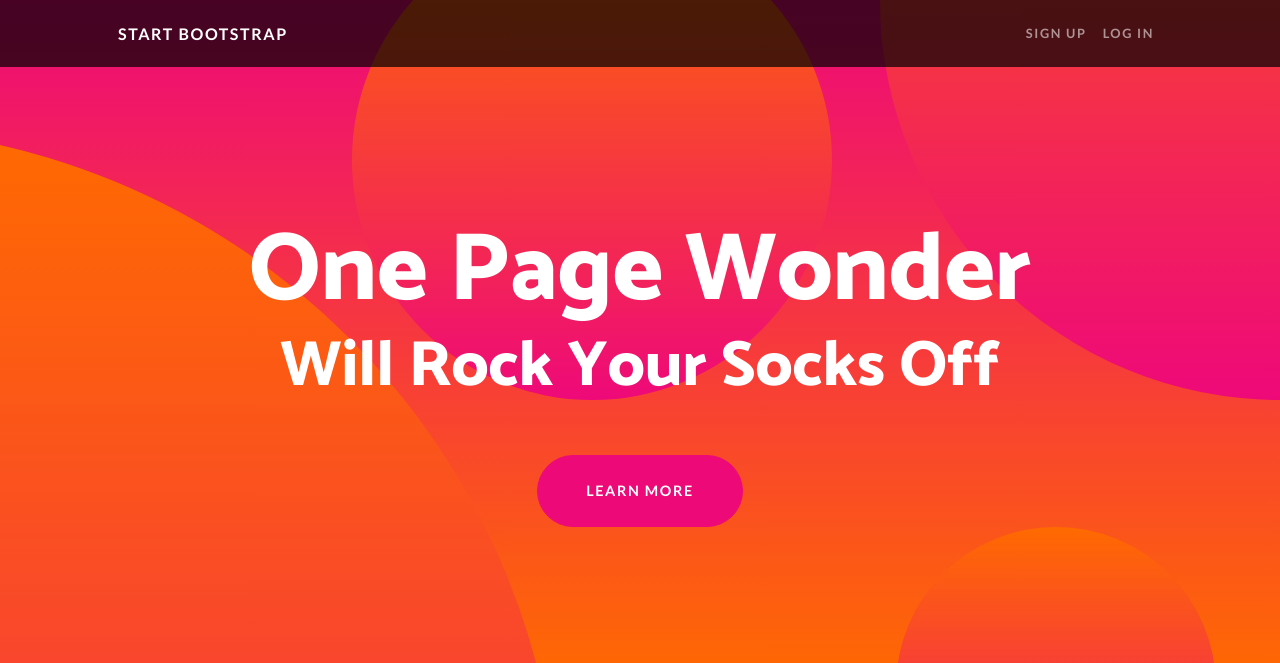
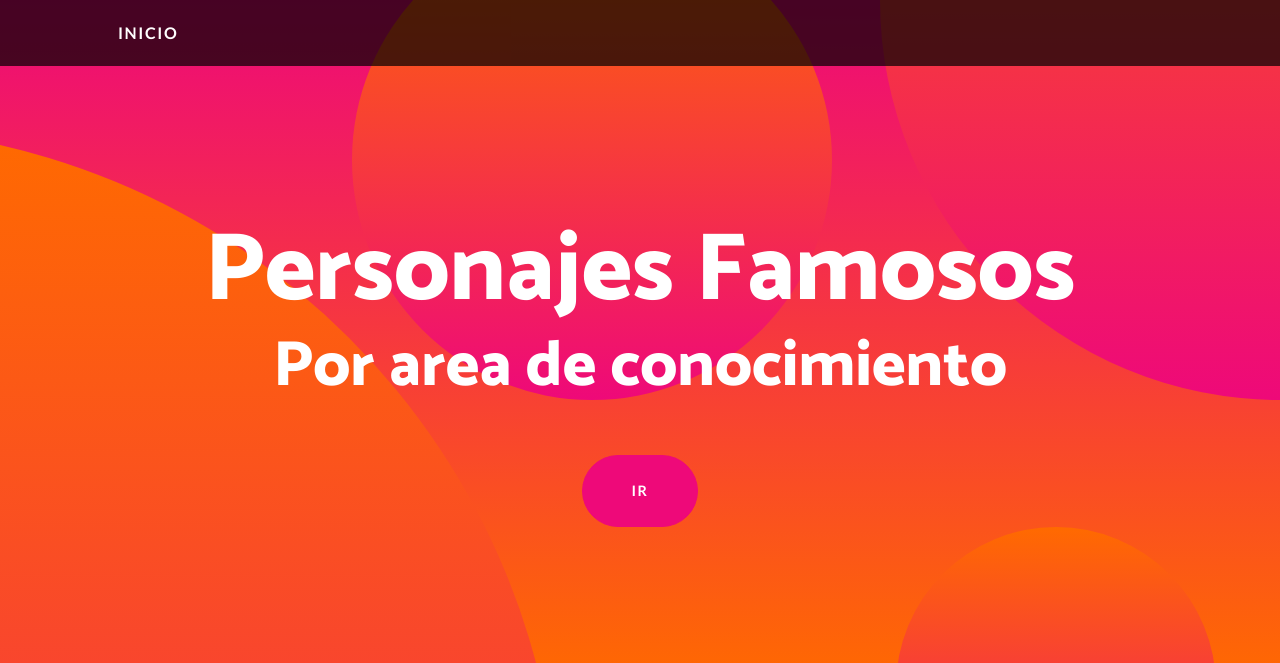
Before and after one commit to Jarg521/Documentogit, a plain HTML site: page index.html in a window 1280 px wide. Shown: the top 663 px of the page. Drawn offline with nearby package versions, Linux system fonts and the light colour scheme.

Commit message:
primeras modificaciones del bootstrap

```diff
--- a/index.html
+++ b/index.html
@@ -6,7 +6,7 @@
         <meta name="viewport" content="width=device-width, initial-scale=1, shrink-to-fit=no" />
         <meta name="description" content="" />
         <meta name="author" content="" />
-        <title>One Page Wonder - Start Bootstrap Template</title>
+        <title>Personajes Famoso por area de conocimiento</title>
         <link rel="icon" type="image/x-icon" href="assets/favicon.ico" />
         <!-- Font Awesome icons (free version)-->
         <script src="https://use.fontawesome.com/releases/v6.3.0/js/all.js" crossorigin="anonymous"></script>
@@ -20,13 +20,10 @@
         <!-- Navigation-->
         <nav class="navbar navbar-expand-lg navbar-dark navbar-custom fixed-top">
             <div class="container px-5">
-                <a class="navbar-brand" href="#page-top">Start Bootstrap</a>
+                <a class="navbar-brand" href="#page-top">Inicio</a>
                 <button class="navbar-toggler" type="button" data-bs-toggle="collapse" data-bs-target="#navbarResponsive" aria-controls="navbarResponsive" aria-expanded="false" aria-label="Toggle navigation"><span class="navbar-toggler-icon"></span></button>
                 <div class="collapse navbar-collapse" id="navbarResponsive">
-                    <ul class="navbar-nav ms-auto">
-                        <li class="nav-item"><a class="nav-link" href="#!">Sign Up</a></li>
-                        <li class="nav-item"><a class="nav-link" href="#!">Log In</a></li>
-                    </ul>
+
                 </div>
             </div>
         </nav>
@@ -34,9 +31,9 @@
         <header class="masthead text-center text-white">
             <div class="masthead-content">
                 <div class="container px-5">
-                    <h1 class="masthead-heading mb-0">One Page Wonder</h1>
-                    <h2 class="masthead-subheading mb-0">Will Rock Your Socks Off</h2>
-                    <a class="btn btn-primary btn-xl rounded-pill mt-5" href="#scroll">Learn More</a>
+                    <h1 class="masthead-heading mb-0">Personajes Famosos</h1>
+                    <h2 class="masthead-subheading mb-0">Por area de conocimiento</h2>
+                    <a class="btn btn-primary btn-xl rounded-pill mt-5" href="#scroll">IR</a>
                 </div>
             </div>
             <div class="bg-circle-1 bg-circle"></div>
@@ -44,6 +41,9 @@
             <div class="bg-circle-3 bg-circle"></div>
             <div class="bg-circle-4 bg-circle"></div>
         </header>
+
+
+
         <!-- Content section 1-->
         <section id="scroll">
             <div class="container px-5">
@@ -94,11 +94,13 @@
         </section>
         <!-- Footer-->
         <footer class="py-5 bg-black">
-            <div class="container px-5"><p class="m-0 text-center text-white small">Copyright &copy; Your Website 2023</p></div>
+            <div class="container px-5"><p class="m-0 text-center text-white small">Fundacion Universitaria Konrad Lonrez &copy; 2025</p></div>
         </footer>
         <!-- Bootstrap core JS-->
         <script src="https://cdn.jsdelivr.net/npm/bootstrap@5.2.3/dist/js/bootstrap.bundle.min.js"></script>
         <!-- Core theme JS-->
         <script src="js/scripts.js"></script>
+
+
     </body>
 </html>
```
Also changed, not shown: js/scripts.js (line endings or trailing spaces).
